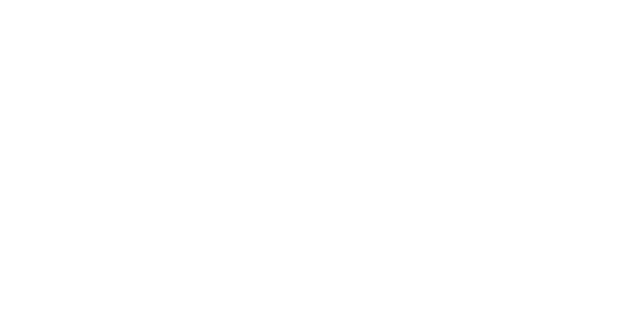
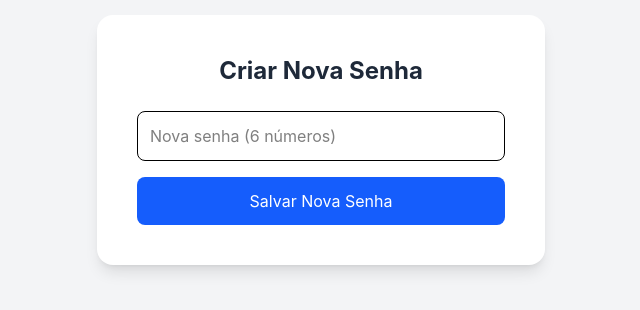
Before and after one commit to UirleandroSantos/sistema-servico, a React (Vite) app: page /trocar-senha in a window 1280 px wide. Before the commit this address had no page. Shown: the part 260-570 px from the top of the page, without its empty margins (319-959 px from the left). Built offline with nearby package versions, Linux system fonts and the light colour scheme.

Commit message:
primeiro login pede criação de senha

```diff
--- a/src/App.jsx
+++ b/src/App.jsx
@@ -1,13 +1,12 @@
 import { BrowserRouter, Routes, Route } from "react-router-dom";
 import Login from "./pages/Login";
 import DashboardAdmin from "./pages/DashboardAdmin";
+import DashboardEquipe from "./pages/DashboardEquipe";
 import CadastrarCliente from "./pages/CadastrarCliente";
 import CadastrarFuncionario from "./pages/CadastrarFuncionario";
 import NovaOrdem from "./pages/NovaOrdem";
-import ListaOrdens from "./pages/ListaOrdens";
-import DashboardEquipe from "./pages/DashboardEquipe";
-import DashboardFinanceiroAdmin from "./pages/DashboardFinanceiroAdmin";
 import AdminFinalizadas from "./pages/AdminFinalizadas";
+import TrocarSenha from "./pages/TrocarSenha";
 
 export default function App() {
   return (
@@ -18,10 +17,9 @@
         <Route path="/admin/clientes" element={<CadastrarCliente />} />
         <Route path="/admin/funcionarios" element={<CadastrarFuncionario />} />
         <Route path="/admin/ordem" element={<NovaOrdem />} />
-        <Route path="/admin/ordens-lista" element={<ListaOrdens />} />
+        <Route path="/admin/finalizadas" element={<AdminFinalizadas />} />
         <Route path="/equipe" element={<DashboardEquipe />} />
-        <Route path="/admin/financeiro" element={<DashboardFinanceiroAdmin />} />
-        <Route path="/admin/finalizadas" element={<AdminFinalizadas />} />
+        <Route path="/trocar-senha" element={<TrocarSenha />} />
       </Routes>
     </BrowserRouter>
   );
--- a/src/pages/CadastrarFuncionario.jsx
+++ b/src/pages/CadastrarFuncionario.jsx
@@ -35,6 +35,7 @@
         id: data.user.id,
         nome: nome,
         role: "membro",
+        primeiro_login: true,
       },
     ]);
 
@@ -52,9 +53,7 @@
 
   return (
     <div className="min-h-screen bg-gray-100 flex justify-center items-center p-6">
-
       <div className="bg-white p-8 rounded-2xl shadow-lg w-full max-w-md">
-
         <button
           onClick={() => navigate(-1)}
           className="mb-6 text-sm text-blue-600 hover:underline"
@@ -67,7 +66,6 @@
         </h2>
 
         <form onSubmit={handleSubmit} className="space-y-4">
-
           <input
             placeholder="Nome do Funcionário"
             value={nome}
@@ -83,9 +81,7 @@
           >
             {loading ? "Criando..." : "Criar Funcionário"}
           </button>
-
         </form>
-
       </div>
     </div>
   );
--- a/src/pages/Login.jsx
+++ b/src/pages/Login.jsx
@@ -20,11 +20,21 @@
       return;
     }
 
-    const { data: profile } = await supabase
+    const { data: profile, error: profileError } = await supabase
       .from("profiles")
-      .select("role")
+      .select("role, primeiro_login")
       .eq("id", data.user.id)
-      .single();
+      .maybeSingle(); // 🔥 trocado para maybeSingle
+
+    if (profileError || !profile) {
+      alert("Perfil não encontrado. Fale com o administrador.");
+      return;
+    }
+
+    if (profile.primeiro_login) {
+      navigate("/trocar-senha");
+      return;
+    }
 
     if (profile.role === "admin") {
       navigate("/admin");
@@ -35,7 +45,6 @@
 
   return (
     <div className="min-h-screen flex items-center justify-center bg-gradient-to-br from-blue-600 to-indigo-700">
-
       <form
         onSubmit={handleLogin}
         className="bg-white p-10 rounded-2xl shadow-2xl w-full max-w-md"
@@ -45,7 +54,6 @@
         </h2>
 
         <div className="flex flex-col gap-4">
-
           <input
             type="email"
             placeholder="Email"
@@ -70,7 +78,6 @@
           >
             Entrar
           </button>
-
         </div>
       </form>
     </div>
--- /dev/null
+++ b/src/pages/TrocarSenha.jsx
@@ -0,0 +1,65 @@
+import { useState } from "react";
+import { supabase } from "../services/supabase";
+import { useNavigate } from "react-router-dom";
+
+export default function TrocarSenha() {
+  const [novaSenha, setNovaSenha] = useState("");
+  const navigate = useNavigate();
+
+  async function handleSubmit(e) {
+    e.preventDefault();
+
+    if (!/^\d{6}$/.test(novaSenha)) {
+      alert("A senha deve conter exatamente 6 números.");
+      return;
+    }
+
+    const { error } = await supabase.auth.updateUser({
+      password: novaSenha,
+    });
+
+    if (error) {
+      alert("Erro ao atualizar senha");
+      return;
+    }
+
+    const { data } = await supabase.auth.getUser();
+
+    await supabase
+      .from("profiles")
+      .update({ primeiro_login: false })
+      .eq("id", data.user.id);
+
+    alert("Senha atualizada com sucesso!");
+    navigate("/equipe");
+  }
+
+  return (
+    <div className="min-h-screen flex items-center justify-center bg-gray-100">
+      <form
+        onSubmit={handleSubmit}
+        className="bg-white p-10 rounded-2xl shadow-lg w-full max-w-md"
+      >
+        <h2 className="text-2xl font-bold mb-6 text-gray-800 text-center">
+          Criar Nova Senha
+        </h2>
+
+        <input
+          type="password"
+          placeholder="Nova senha (6 números)"
+          value={novaSenha}
+          onChange={(e) => setNovaSenha(e.target.value)}
+          required
+          className="w-full p-3 border rounded-lg focus:outline-none focus:ring-2 focus:ring-blue-400 mb-4"
+        />
+
+        <button
+          type="submit"
+          className="w-full bg-blue-600 text-white p-3 rounded-lg hover:bg-blue-700 transition"
+        >
+          Salvar Nova Senha
+        </button>
+      </form>
+    </div>
+  );
+}
```
